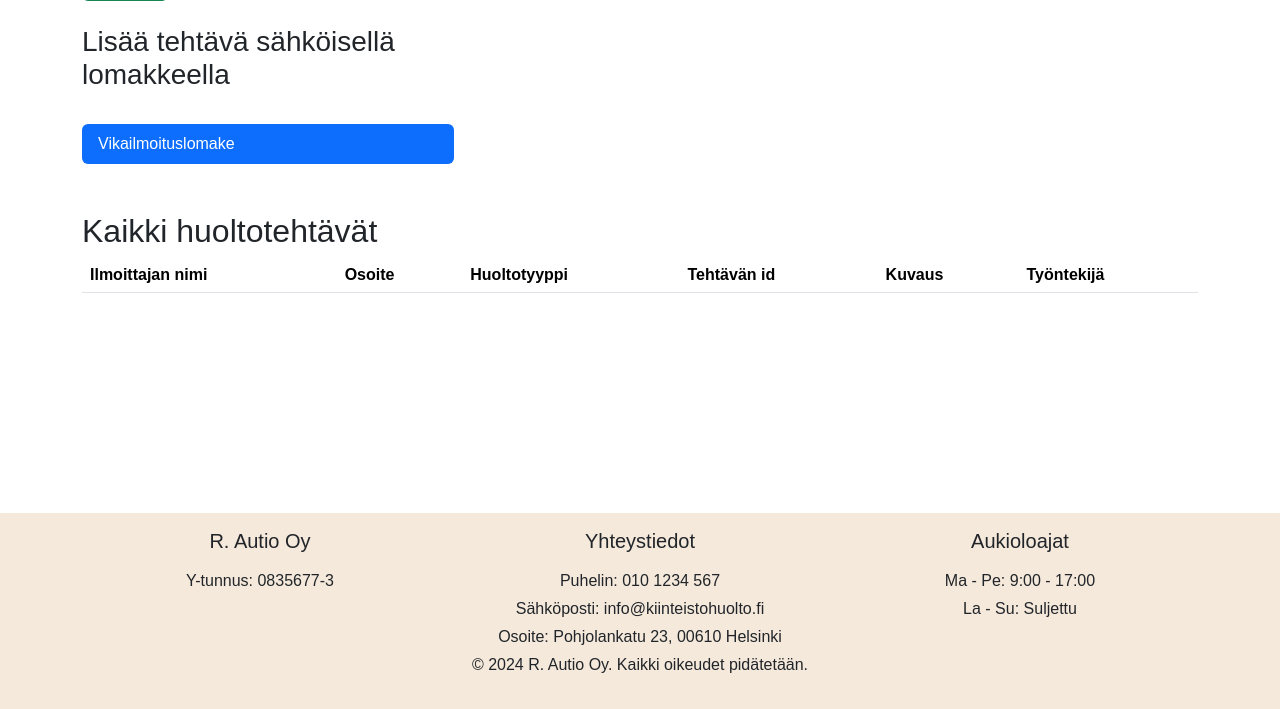
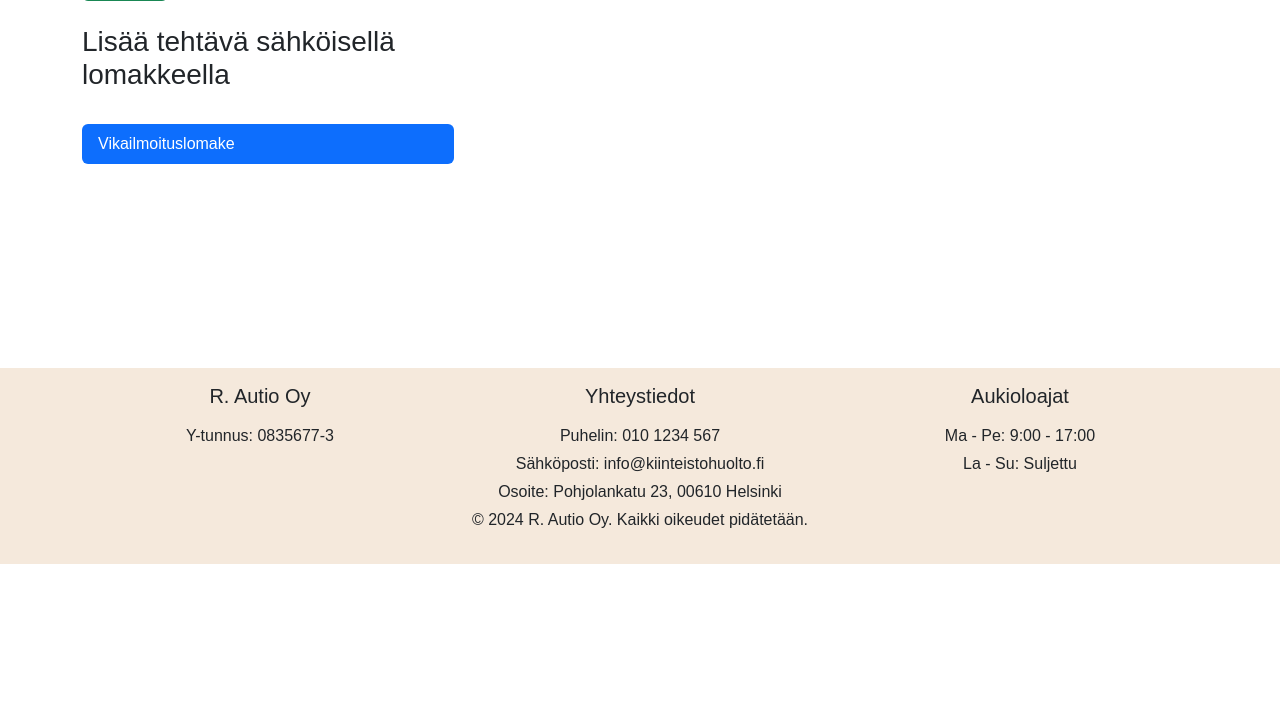
Before and after one commit to tuomasOjalehto1/FullStack, a PHP site: page /tyontekija.php in a window 1280 px wide. Shown: the part 696-1405 px from the top of the page. After the commit the page ends 1260 px from the top, so only its background shows below. Run offline with PHP 8.4, Linux system fonts and the light colour scheme; the visitor is signed in with stand-in values (Sample User, id 1); data comes from the database, SQL or seed files in the repository; data that the repository does not hold is empty.

Commit message:
Update tyontekija.php

```diff
--- a/tyontekija.php
+++ b/tyontekija.php
@@ -148,61 +148,18 @@ $stmt->execute([':tyontekija_id' => $_SESSION["id"]]);
   </form>
 
 
-
- <!-- Mahdollisuus lisätä tehtävä -->
+     <!--Työntekijä pystyy lisäämään tehtävän -->
 
     <div class="col-sm-4">
       <h3 class="mt-4">Lisää tehtävä sähköisellä lomakkeella</h3>
       <br>
-      <ul class="nav nav-pills flex-column">
-        <li class="nav-item">
-          <a class="nav-link active" href="vikailmoitus.php">Vikailmoituslomake</a>
-        </li>
-      </ul>
+        <ul class="nav nav-pills flex-column">
+          <li class="nav-item">
+            <a class="nav-link active" href="vikailmoitus.php">Vikailmoituslomake</a>
+          </li>
+        </ul>
     </div>
-  </div>
-</div>
 
-
-  <!--Työntekijä näkee kaikki huoltotehtävät -->
-
-  <div class="container mt-5">
-    <h2>Kaikki huoltotehtävät</h2>
-    <table class="table table-striped">
-        <thead>
-            <tr>
-                <th>Ilmoittajan nimi</th>
-                <th>Osoite</th>
-                <th>Huoltotyyppi</th>
-                <th>Tehtävän id</th>
-                <th>Kuvaus</th>
-                <th>Työntekijä</th>
-            </tr>
-        </thead>
-        <tbody>
-            <?php foreach ($results as $row): ?>
-            <tr>
-                <td><?= htmlspecialchars($row['IlmoittajanEtunimi'] . ' ' . $row['IlmoittajanSukunimi']) ?></td>
-                <td><?= htmlspecialchars($row['Osoite']) ?></td>
-                <td><?= htmlspecialchars($row['Huoltotyyppi']) ?></td>
-                <td><?= htmlspecialchars($row['TehtavaID']) ?></td>
-                <td><?= htmlspecialchars($row['Kuvaus']) ?></td>
-                <td>
-                <form action="Utils/paivitaTyontekijaTehtavaanTyontekijaSivu.php" method="post">
-                    <input type="hidden" name="tehtava_id" value="<?= $row['TehtavaID'] ?>">
-                    <select name="tyontekija_id" onchange="this.form.submit()" class='form-select'>
-                        <option value="">Valitse työntekijä</option>
-                        <?php foreach ($tyontekijat as $id => $nimi): ?>
-                        <option value="<?= $id ?>" <?= $id == $row['tyontekija_id'] ? 'selected' : '' ?>><?= htmlspecialchars($nimi) ?></option>
-                        <?php endforeach; ?>
-                    </select>
-                </form>
-                </td>
-
-            </tr>
-            <?php endforeach; ?>
-        </tbody>
-    </table>
 </div>
 
 
```
